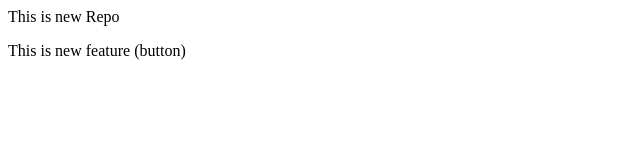
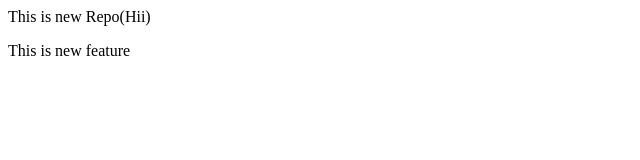
Before and after one commit to Durgesh191/localrepo, a plain HTML site: page index.html in a window 1280 px wide. Shown: the whole page, without its empty margins (0-640 px from the left). Drawn offline with Linux system fonts and the light colour scheme.

Commit message:
New Features

```diff
--- a/index.html
+++ b/index.html
@@ -1,2 +1,2 @@
-<P>This is new Repo</P>
-<P>This is new feature (button)</P>
+<P>This is new Repo(Hii)</P>
+<P>This is new feature </P>
```
